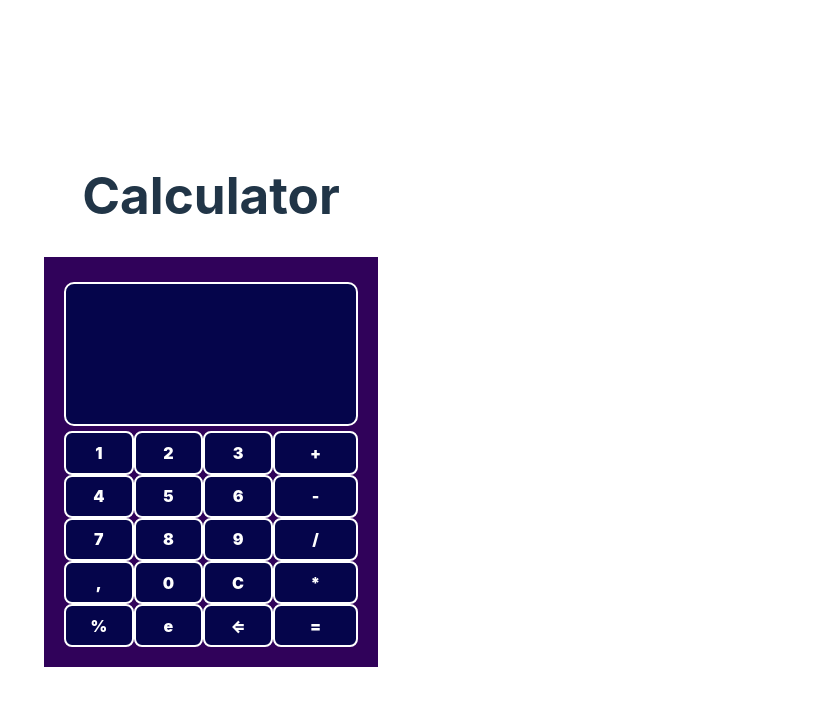
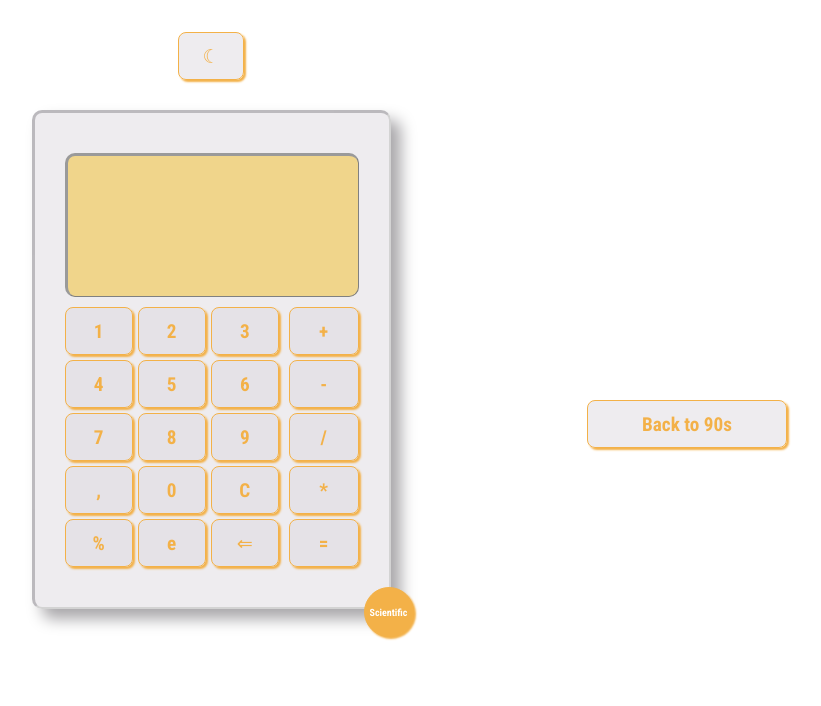
Before and after one commit to BeainaT/first-svelte-calculator, a Svelte app: page / in a window 1280 px wide. Shown: the top 706 px of the page, without its empty margins (429-1250 px from the left). Built offline with nearby package versions, Linux system fonts and the light colour scheme.

Commit message:
added scientific + theme + style

```diff
--- a/index.html
+++ b/index.html
@@ -4,7 +4,7 @@
     <meta charset="UTF-8" />
     <link rel="icon" type="image/svg+xml" href="/vite.svg" />
     <meta name="viewport" content="width=device-width, initial-scale=1.0" />
-    <title>Vite + Svelte</title>
+    <title>My calculator</title>
   </head>
   <body>
     <div id="app"></div>
--- a/src/App.svelte
+++ b/src/App.svelte
@@ -1,9 +1,13 @@
 <script>
   import Display from './lib/Display.svelte';
+  import Scientific from './lib/Scientific.svelte';
 
   let inputNumber = '';
   let total = 0;
   let operators = ['+', '-', '*', '/'];
+  let change = false;
+  let rotate = false;
+  let theme = false;
 
   function getInput(value) {
     if(isNaN(value)) {
@@ -49,10 +53,24 @@
     }
     return total = 0;
   }
+  let toggle = () => change = !change;
+  let turns = () => rotate = !rotate;
+
+  let scientificOp = (value) => value != Math.PI ? total = value : inputNumber += value;
+
+  let toggleTheme = () => theme = !theme;
 </script>
 
-<h1>Calculator</h1>
+  <div class="{theme ? 'dark' : ''} app_container">
+    <button on:click={toggleTheme}>
+      {#if theme}
+        &#9788;
+      {:else}
+        &#9790;
+      {/if}
+    </button>
     <main>
+      <div class="{rotate ? 'rotate' : ''} calculator">
         <Display input={inputNumber} result={total}/>
         <div class="keypad">
           <div class="keypad__body">
@@ -80,24 +98,71 @@
             <button on:click={calc}>=</button>
           </div>
         </div>
+        {#if !rotate}
+          <button class="switch" on:click={toggle}>
+            <span>Scientific</span>
+          </button>
+          {#if change}
+            <Scientific propValue={inputNumber} op={scientificOp}/>
+          {/if}
+        {/if}
+      </div>
+      <div class="choice">
+        <button on:click={turns}>
+          {#if !rotate}
+            <span>Back to 90s</span>
+            {:else}
+            <span>Back to 21<sup>th</sup>century</span>
+          {/if}
+        </button>
+      </div>
     </main>
+  </div>
+
+
 
 <style>
-  main {
-    background-color: rgb(48, 2, 90);
-    padding: 20px;
+  .app_container {
+    margin: 0 auto;
+    padding: 2rem;
+    text-align: center;
+    height: calc(100vh - 65.5px);
   }
-  button {
-    border: 2px solid #fff;
-    font-weight: 900;
-    background-color: rgb(5, 5, 75);
-    color: #fff;
+  .calculator {
+    background-color: var(--calc-color-light);
+    padding: 30px 30px;
+    position: relative;
+    color: var(--color-light);
+    border-radius: 10px;
+    border: var(--calc-color-light) inset;
+    box-shadow: 10px 10px 15px var(--border-calc-light);
+    border-bottom: 2px solid var(--border-out);
+    border-right: 2px solid var(--border-out);
+    transition: 1s;
+  }
+
+  .switch {
+    background-color: var(--border-light);
+    position: absolute;
+    right: -25px;
+    margin-top: 10px;
+    width: 50px;
+    height: 50px;
+    border-radius: 50%;
+    padding: 0;
+    opacity: 1;
+  }
+  .switch span {
+    font-size: 10px;
+    line-height: 50px;
+    color: var(--bg-color-light);
   }
   .keypad {
     display: grid;
     grid-template-areas: "n o";
     font-weight: bold;
-    /* grid-template-columns: repeat(3, 1fr); */
+    margin-bottom: 10px;
+    grid-gap: 10px;
   }
   .keypad__body {
     display: grid;
@@ -107,5 +172,19 @@
   .keypad__op {
     display: grid;
     grid-template-columns: 1;
+    font-weight: 900;
+  }
+  .keypad__body,
+  .keypad__op {
+    gap: 5px;
+  }
+  .choice {
+    position: absolute;
+    top: 50%;
+    right: 5%;
+  }
+  .choice button {
+    width: 200px;
+    padding: 0.6em 0;
   }
 </style>
--- a/src/app.css
+++ b/src/app.css
@@ -1,12 +1,21 @@
+@import url('https://fonts.googleapis.com/css2?family=Orbitron:wght@600&family=Roboto+Condensed:wght@400;700&display=swap');
+
 :root {
-  font-family: Inter, Avenir, Helvetica, Arial, sans-serif;
-  font-size: 16px;
-  line-height: 24px;
-  font-weight: 400;
+  --font-family: 'Roboto Condensed', sans-serif;
+  --font-size: 16px;
+  --line-height: 24px;
+  --font-weight: 400;
 
-  color-scheme: light dark;
-  color: rgba(255, 255, 255, 0.87);
-  background-color: #242424;
+  /* color-scheme: light dark; */
+  --bg-color-light: rgb(255, 255, 255);
+  --calc-color-light: rgba(221, 217, 224, 0.5);
+  --color-dark: rgb(25, 182, 203);
+  --color-light: #242424;
+  --border-light: rgb(243, 177, 72);
+  --display-light: rgb(240, 213, 139);
+  --border-calc-light: rgb(169, 167, 170);
+  --calc-dark: rgb(41, 40, 40);
+  --border-out: lightgrey;
 
   font-synthesis: none;
   text-rendering: optimizeLegibility;
@@ -15,67 +24,65 @@
   -webkit-text-size-adjust: 100%;
 }
 
-a {
-  font-weight: 500;
-  color: #646cff;
-  text-decoration: inherit;
-}
-a:hover {
-  color: #535bf2;
-}
-
 body {
+  font-family: var(--font-family);
   margin: 0;
   display: flex;
   place-items: center;
   min-width: 320px;
-  min-height: 100vh;
+  /* min-height: 100vh; */
+  color: var(--color-light);
+  background-color: var(--bg-color-light);
 }
-
+main {
+  display: flex;
+  justify-content: center;
+  margin-top: 30px;
+}
 h1 {
   font-size: 3.2em;
   line-height: 1.1;
 }
 
-.card {
+/* .card {
   padding: 2em;
-}
+} */
 
 #app {
-  max-width: 1280px;
-  margin: 0 auto;
-  padding: 2rem;
-  text-align: center;
+  width: 100%;
 }
 
 button {
   border-radius: 8px;
-  border: 1px solid transparent;
+  border: 1px solid var(--border-light);
   padding: 0.6em 1.2em;
-  font-size: 1em;
-  font-weight: 500;
+  font-size: 1.2em;
+  font-weight: 900;
   font-family: inherit;
-  background-color: #1a1a1a;
+  background-color: var(--calc-color-light);
+  color: var(--border-light);
   cursor: pointer;
   transition: border-color 0.25s;
+  box-shadow: 2px 2px 2px;
 }
 button:hover {
-  border-color: #646cff;
+  border-color: var(--main-color-light);
 }
-button:focus,
-button:focus-visible {
-  outline: 4px auto -webkit-focus-ring-color;
+button:active {
+  transform: scale(0.9);
+  transition: 0.2s;
 }
-
-@media (prefers-color-scheme: light) {
-  :root {
-    color: #213547;
-    background-color: #ffffff;
-  }
-  a:hover {
-    color: #747bff;
-  }
-  button {
-    background-color: #f9f9f9;
-  }
+.rotate {
+  transform: rotate(180deg);
+  transition: 1s;
+  font-family: 'Orbitron', sans-serif;
 }
+.dark {
+  color: grey;
+  background-color: #414040;
+  --display-light : rgba(66, 150, 171, 0.699);
+  --border-light: var(--color-dark);
+  --calc-color-light: var(--calc-dark);
+  --bg-color-light: var(--calc-dark);
+  --border-out: rgb(84, 82, 82);
+}
--- a/src/lib/Display.svelte
+++ b/src/lib/Display.svelte
@@ -3,7 +3,6 @@
     export let result;
 </script>
 <div class="display">
-    <!-- <slot></slot> -->
     <div>{input}</div>
     {#if result !== 0 && result !== parseFloat(input)}
       <div class="big">{result}</div>
@@ -15,14 +14,17 @@
         width: 250px;
         overflow-wrap: break-word;
         min-height: 100px;
-        margin: 5px 0;
-        border: 2px solid #fff;
+        margin: 10px 0;
+        border: inset;
+        border-right: 1.5px solid grey;
+        border-bottom: 1.5px solid grey;
         text-align: right;
-        font-size: 20px;
+        font-size: 25px;
         padding: 20px;
         border-radius: 10px;
-        background-color:  rgb(5, 5, 75);
-        color: #fff;
+        background-color: var(--display-light);
+        color: var(--bg-color-light);
+        font-weight: 900;
     }
     .big {
         font-size: 32px;
--- /dev/null
+++ b/src/lib/Scientific.svelte
@@ -0,0 +1,31 @@
+<script>
+export let op = (value) => {};
+export let propValue;
+const factorial = n => n != 1 ? (n * factorial(n-1)) : 1;
+</script>
+<div class="scientific">
+    <button on:click={()=>op(Math.sqrt(propValue))}>&#8730;</button>
+    <button on:click={()=>op(Math.cbrt(propValue))}><sup>3</sup>&#8730</button>
+    <button on:click={()=>op(factorial(propValue))}>x!</button>
+    <button on:click={()=>op(Math.tan(propValue))}>tan</button>
+    <button on:click={()=>op(Math.sin(propValue))}>sin</button>
+    <button on:click={()=>op(Math.cos(propValue))}>cos</button>
+    <button on:click={()=>op(Math.log10(propValue))}>Log</button>
+    <button on:click={()=>op(Math.pow(propValue, propValue))}>x<sup>(x)</sup></button>
+    <button on:click={()=>op(Math.PI)}>&#960;</button>
+</div>
+<style>
+    .scientific {
+        display: grid;
+        grid-template-columns: repeat(3, 1fr);
+        grid-row: 1;
+        gap: 5px;
+        width: 200px;
+        background-color: var(--main-color-light);
+    }
+    button {
+        background-color: var(--border-light);
+        border-color: var(--bg-color-light);
+        color: var(--bg-color-light);
+    }
+</style>
```
Lines whose indentation alone changed are shown as unchanged.
